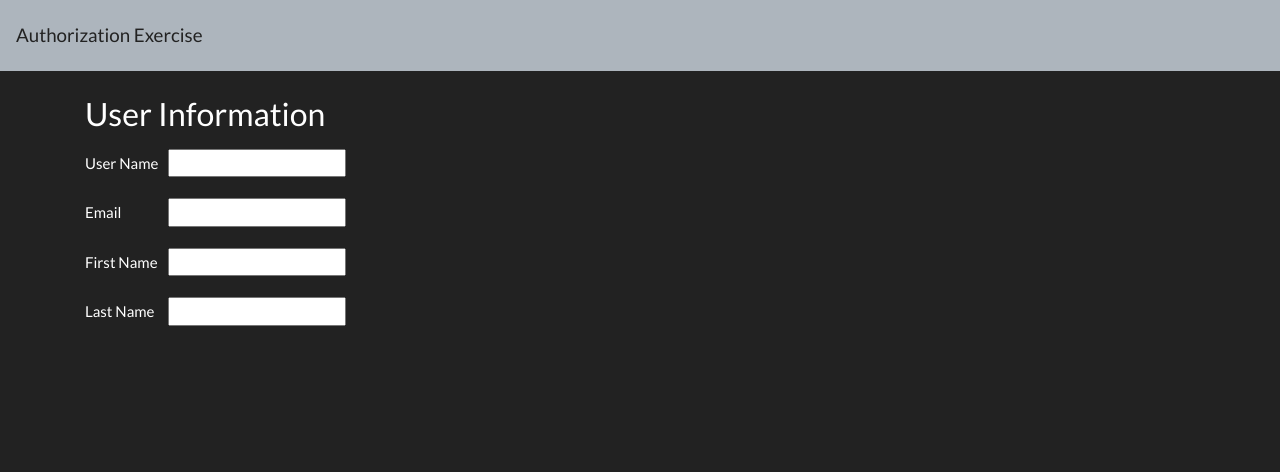
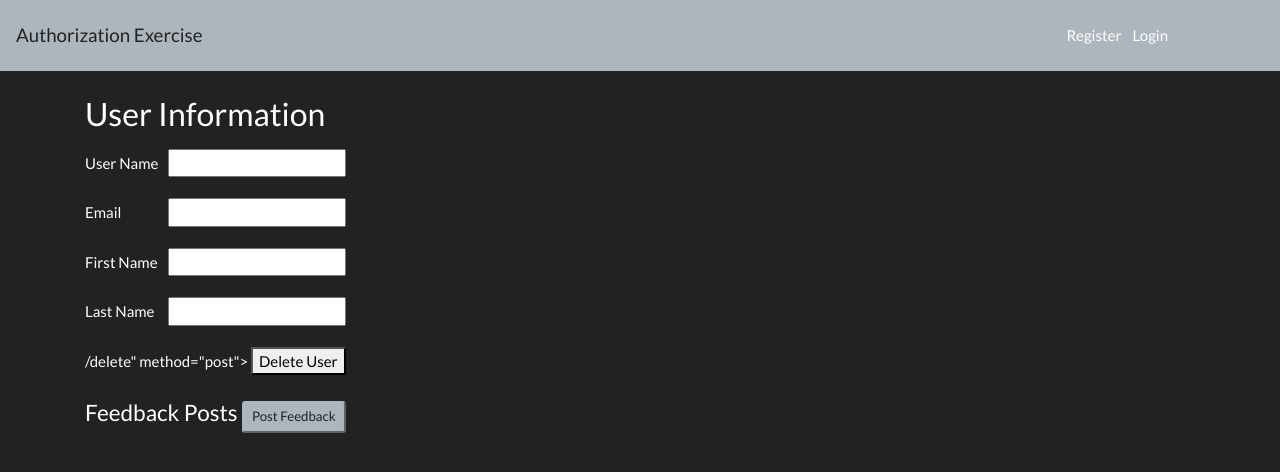
Before and after one commit to ursawd/authauth, a Flask app: template templates/user-information.html in a window 1280 px wide. Shown: the top 472 px of the page. Run offline with Flask 2, Linux system fonts and the light colour scheme; the template is opened without the code that fills it: values that come from a table or form of the project are taken from there, others are empty; some libraries are stand-ins or nearby versions.

Commit message:
errors in part 8

```diff
--- a/app.py
+++ b/app.py
@@ -2,7 +2,7 @@ import os
 from dotenv import load_dotenv
 from flask import Flask, request, redirect, render_template, flash, session
 from flask_debugtoolbar import DebugToolbarExtension
-from models import db, connect_db, User
+from models import db, connect_db, User, Feedback
 from forms import RegisterForm, LoginForm, UserForm
 
 load_dotenv()
@@ -80,8 +80,8 @@ def secret_pages(username):
         # create form
         user = User.query.filter_by(username=username).first()
         form = UserForm(obj=user)
-
-        return render_template("user-information.html", form=form)
+        feedback_list = Feedback.query.filter_by(username=user.username)
+        return render_template("user-information.html", form=form, feedback=feedback_list)
 
 
 @app.route("/login", methods=["GET", "POST"])
@@ -116,3 +116,17 @@ def logout():
     if "username" in session:
         session.pop("username")
     return redirect("/")
+
+
+@app.route("/users/<username>/delete", methods=["POST"])
+def delete_user(username):
+    """Delete User"""
+    if "username" not in session:
+        flash(f"You must be logged in to continue")
+        return redirect("/login")
+
+    user = User.query.filter_by(username=username).first()
+    raise
+    # db.session.delete(user)
+    # db.session.commit()
+    return redirect("/")
--- a/static/style.css
+++ b/static/style.css
@@ -1,3 +1,6 @@
 label {
     width: 80px;
 }
+hr {
+    border-top: 1px solid #555;
+}
--- a/templates/base.html
+++ b/templates/base.html
@@ -14,20 +14,10 @@
     <body>
         <div class="navbar navbar-light bg-light">
             <a class="navbar-brand">Authorization Exercise</a>
-            <!-- <form class="form-inline">
-                <input
-                    class="form-control mr-sm-2"
-                    type="search"
-                    placeholder="Search"
-                    aria-label="Search"
-                />
-                <button
-                    class="btn btn-outline-success my-2 my-sm-0"
-                    type="submit"
-                >
-                    Search
-                </button>
-            </form> -->
+            <div class="justify-content-end">
+                <a href="/register" class="mr-0 px-2 text-white">Register</a>
+                <a href="/login" class="mr-5 pr-5 text-white">Login</a>
+            </div>
         </div>
         <div class="container mt-4">
             {% for msg in get_flashed_messages() %}
--- a/templates/user-information.html
+++ b/templates/user-information.html
@@ -12,4 +12,30 @@
     {% endfor %}
 </form>
 
+<form action="/users/{{form.username}}/delete" method="post">
+    <button type="submit">Delete User</button>
+</form>
+
+<div class="feedback-container">
+    <h4 class="mt-4">
+        Feedback Posts
+        <span
+            ><a href=""
+                ><button class="btn-sm btn-light">Post Feedback</button></a
+            >
+        </span>
+    </h4>
+
+    {%for item in feedback%}
+    <div class="feedback-item">
+        <p>{{item.title}}</p>
+        <form action="/users/{{form.username}}/delete" method="post">
+            <input type="button" value="" />
+        </form>
+        <p>{{item.content}}</p>
+
+        <hr />
+    </div>
+    {% endfor%}
+</div>
 {% endblock %}
```
Also changed, not shown: models.py (+15 -0 lines), seed.py (+18 -2 lines).
